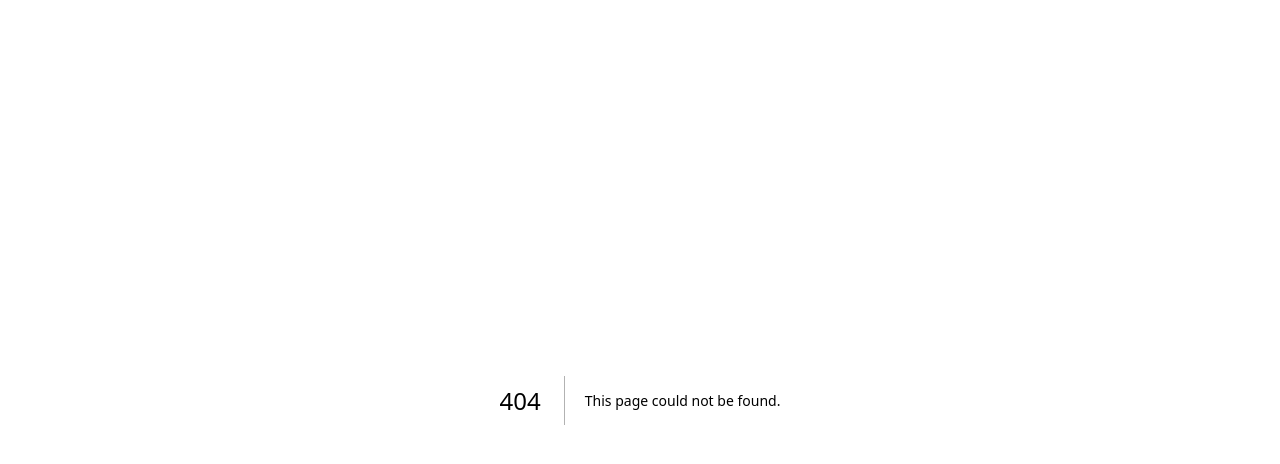
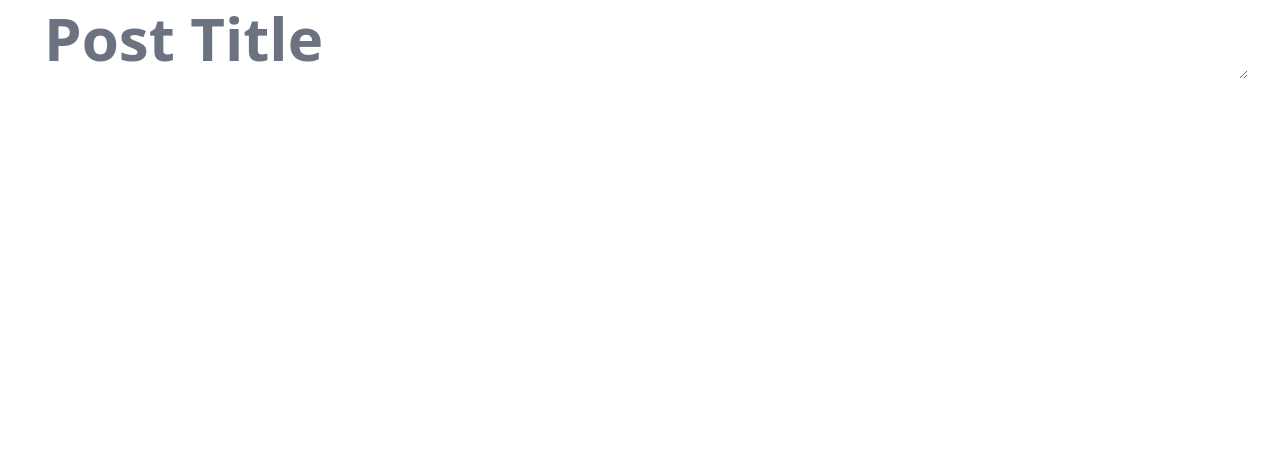
Before and after one commit to CodeForStartup/turborepo-nextjs-prisma-postgres, a Next.js app in the folder apps/web/: page /user/post/create in a window 1280 px wide. Before the commit this address had no page. Shown: the top 464 px of the page. Built offline with nearby package versions, Linux system fonts and the light colour scheme.

Commit message:
Add create post page

```diff
--- /dev/null
+++ b/apps/web/@/components/ui/input.tsx
@@ -0,0 +1,25 @@
+import * as React from "react";
+
+import { cn } from "@/lib/utils";
+
+export interface InputProps
+  extends React.InputHTMLAttributes<HTMLInputElement> {}
+
+const Input = React.forwardRef<HTMLInputElement, InputProps>(
+  ({ className, type, ...props }, ref) => {
+    return (
+      <input
+        type={type}
+        className={cn(
+          "flex h-10 w-full rounded-md border border-input bg-background px-3 py-2 text-sm ring-offset-background file:border-0 file:bg-transparent file:text-sm file:font-medium placeholder:text-muted-foreground focus-visible:outline-none focus-visible:ring-2 focus-visible:ring-ring focus-visible:ring-offset-2 disabled:cursor-not-allowed disabled:opacity-50",
+          className
+        )}
+        ref={ref}
+        {...props}
+      />
+    );
+  }
+);
+Input.displayName = "Input";
+
+export { Input };
--- /dev/null
+++ b/apps/web/@/molecules/InputTitle.tsx
@@ -0,0 +1,17 @@
+"use client";
+
+import TextareaAutosize from "react-textarea-autosize";
+
+const InputTitle = () => {
+  return (
+    <div className="w-full">
+      <TextareaAutosize
+        autoFocus
+        placeholder="Post Title"
+        className="w-full h-16 px-3 py-2 text-6xl font-bold text-gray-700 border-none placeholder-gray-500 border border-gray-300 rounded-md focus:outline-none"
+      />
+    </div>
+  );
+};
+
+export default InputTitle;
--- a/apps/web/app/globals.css
+++ b/apps/web/app/globals.css
@@ -71,6 +71,6 @@
     @apply border-border;
   }
   body {
-    @apply bg-background text-foreground;
+    @apply bg-background text-foreground min-h-screen bg-background font-sans antialiased;
   }
 }
--- /dev/null
+++ b/apps/web/app/user/post/create/page.tsx
@@ -0,0 +1,9 @@
+import InputTitle from "@/molecules/InputTitle";
+
+export default async function Page() {
+  return (
+    <div className="mx-auto w-full max-w-7xl lg:px-8">
+      <InputTitle />
+    </div>
+  );
+}
--- a/apps/web/package.json
+++ b/apps/web/package.json
@@ -17,6 +17,7 @@
     "postcss": "^8.4.28",
     "react": "^18.2.0",
     "react-dom": "^18.2.0",
+    "react-textarea-autosize": "^8.5.3",
     "tailwind-merge": "^1.14.0",
     "tailwindcss": "^3.2.4",
     "tailwindcss-animate": "^1.0.7",
--- a/apps/web/tailwind.config.js
+++ b/apps/web/tailwind.config.js
@@ -7,6 +7,7 @@ module.exports = {
     './components/**/*.{ts,tsx}',
     './app/**/*.{ts,tsx}',
     './src/**/*.{ts,tsx}',
+    './@/**/*.{ts,tsx}'
   ],
   theme: {
     container: {
```
Also changed, not shown: apps/web/tsconfig.json (+19 -4 lines), apps/web/components.json, 1 other file (tests, documents, lock files or other folders).
